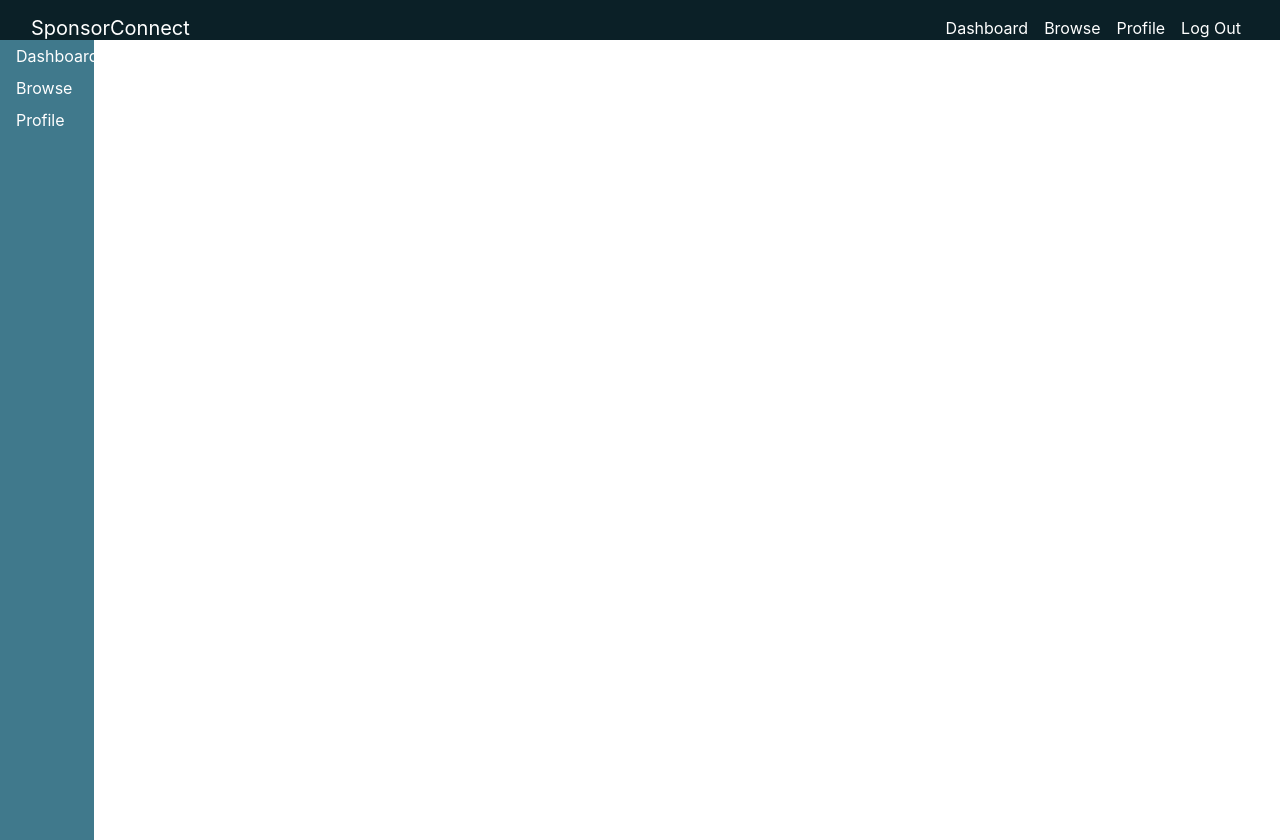
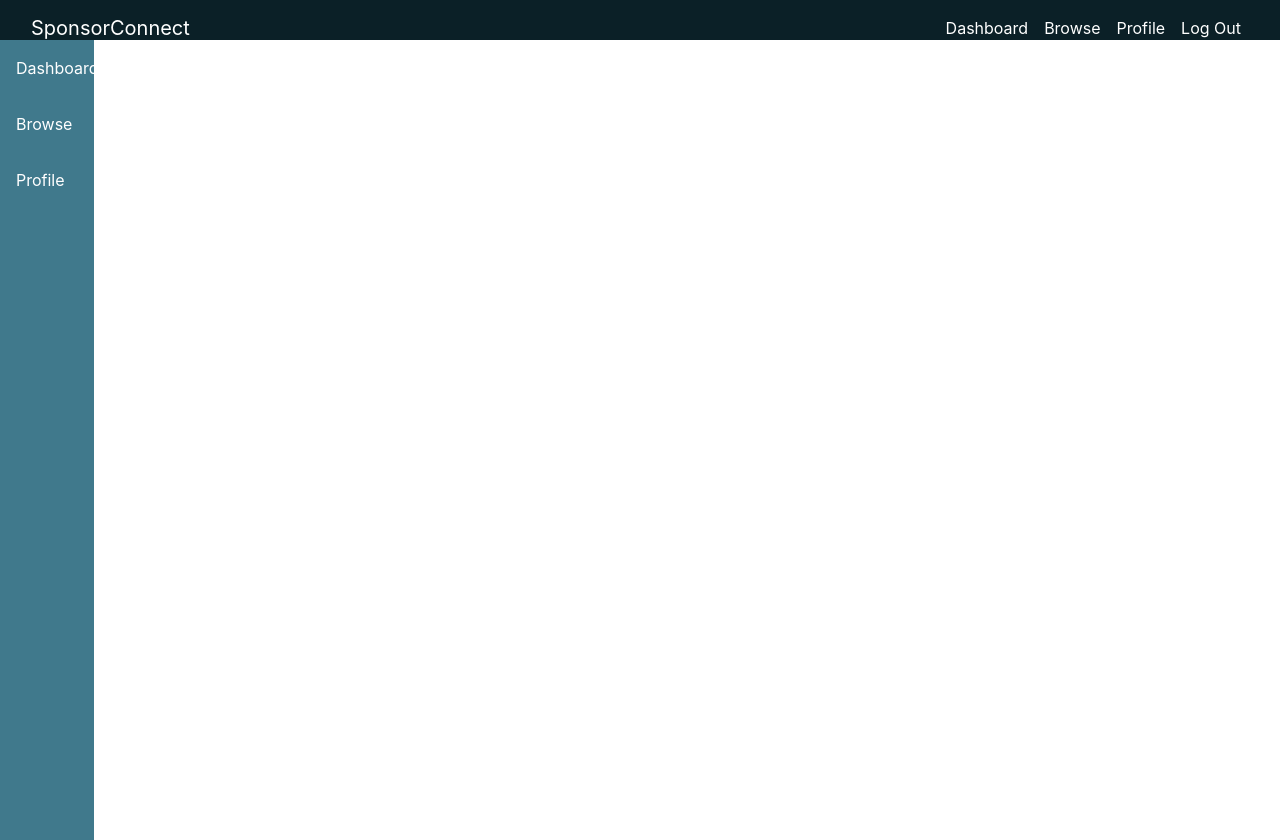
Before and after one commit to EKarpinsky/sponsor-connect, a React (Create React App) app: page / in a window 1280 px wide. Built offline with nearby package versions, Linux system fonts and the light colour scheme.

Commit message:
Sidebar navs

```diff
--- a/src/App.js
+++ b/src/App.js
@@ -4,7 +4,7 @@ import {
     Switch,
     Route
 } from "react-router-dom";
-import { Navbar, Nav } from "react-bootstrap";
+import { Nav } from "react-bootstrap";
 import './App.css';
 import 'bootstrap/dist/css/bootstrap.min.css';
 import Navigation from "./components/navigation";
@@ -21,11 +21,10 @@ function App() {
                 </div>
                 <div className={"row"}>
                     <div id={"sidebar"} className={"col-1 pr-0"}>
-                        <Nav className="flex-column">
-                                <Nav.Link className={window.location.pathname==="/dashboard"?"nav-item nav-selected py-1":"nav-item py-1"} href="/dashboard">Dashboard</Nav.Link>
-                                <Nav.Link className={window.location.pathname==="/browse"?"nav-item nav-selected py-1":"nav-item py-1"} href="/browse">Browse</Nav.Link>
-                                <Nav.Link className={window.location.pathname==="/profile"?"nav-item nav-selected py-1":"nav-item py-1"} href="/profile">Profile</Nav.Link>
-
+                        <Nav defaultActiveKey="/dashboard" className="flex-column">
+                            <Nav.Link className={window.location.pathname==="/dashboard"?"nav-selected py-3":"py-3"} href="/dashboard">Dashboard</Nav.Link>
+                            <Nav.Link className={window.location.pathname==="/browse"?"nav-selected py-3":"py-3"} href="/browse">Browse</Nav.Link>
+                            <Nav.Link className={window.location.pathname==="/profile"?"nav-selected py-3":"py-3"} href="/profile">Profile</Nav.Link>
                         </Nav>
                     </div>
                     <div className={"col-11"}>
```
